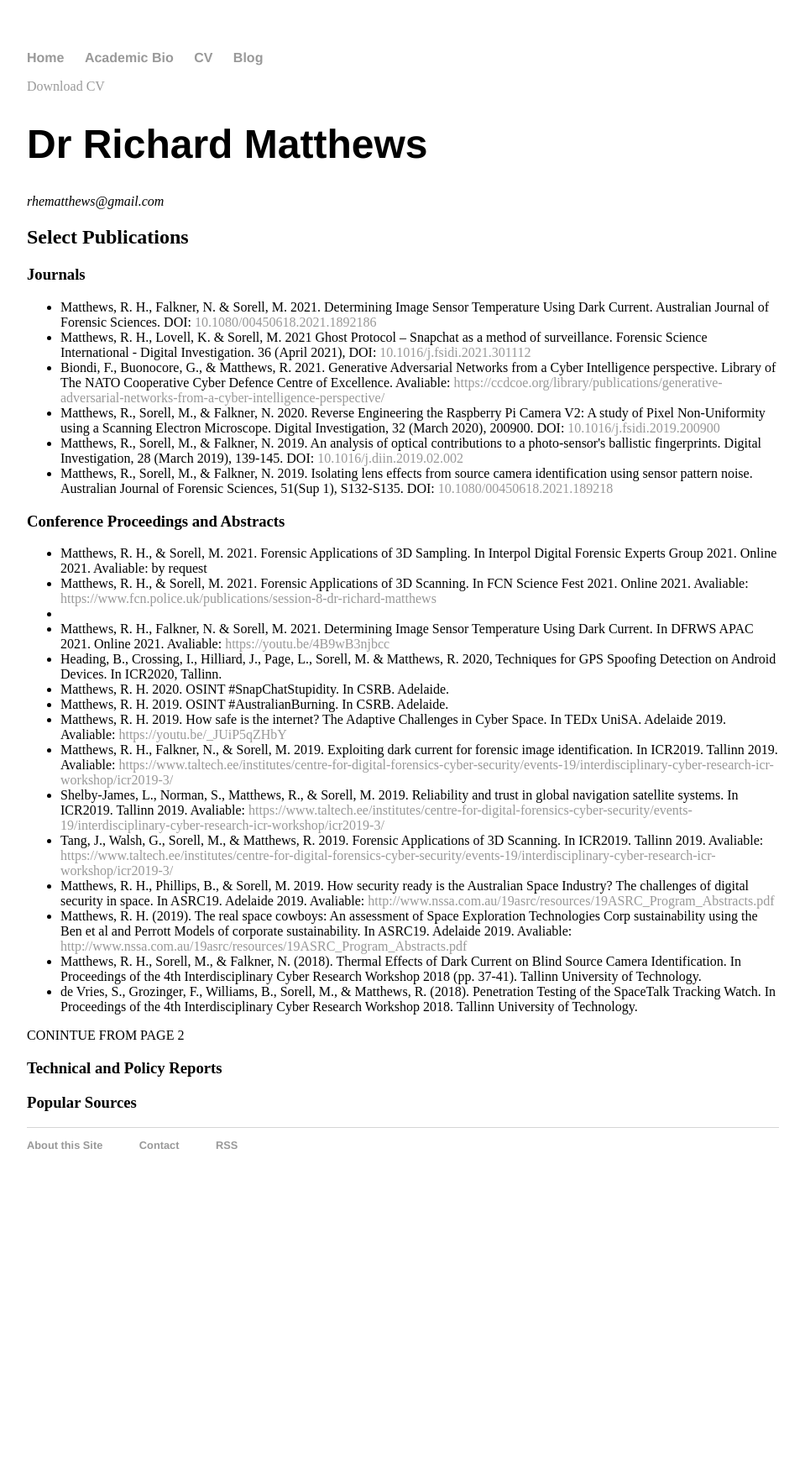
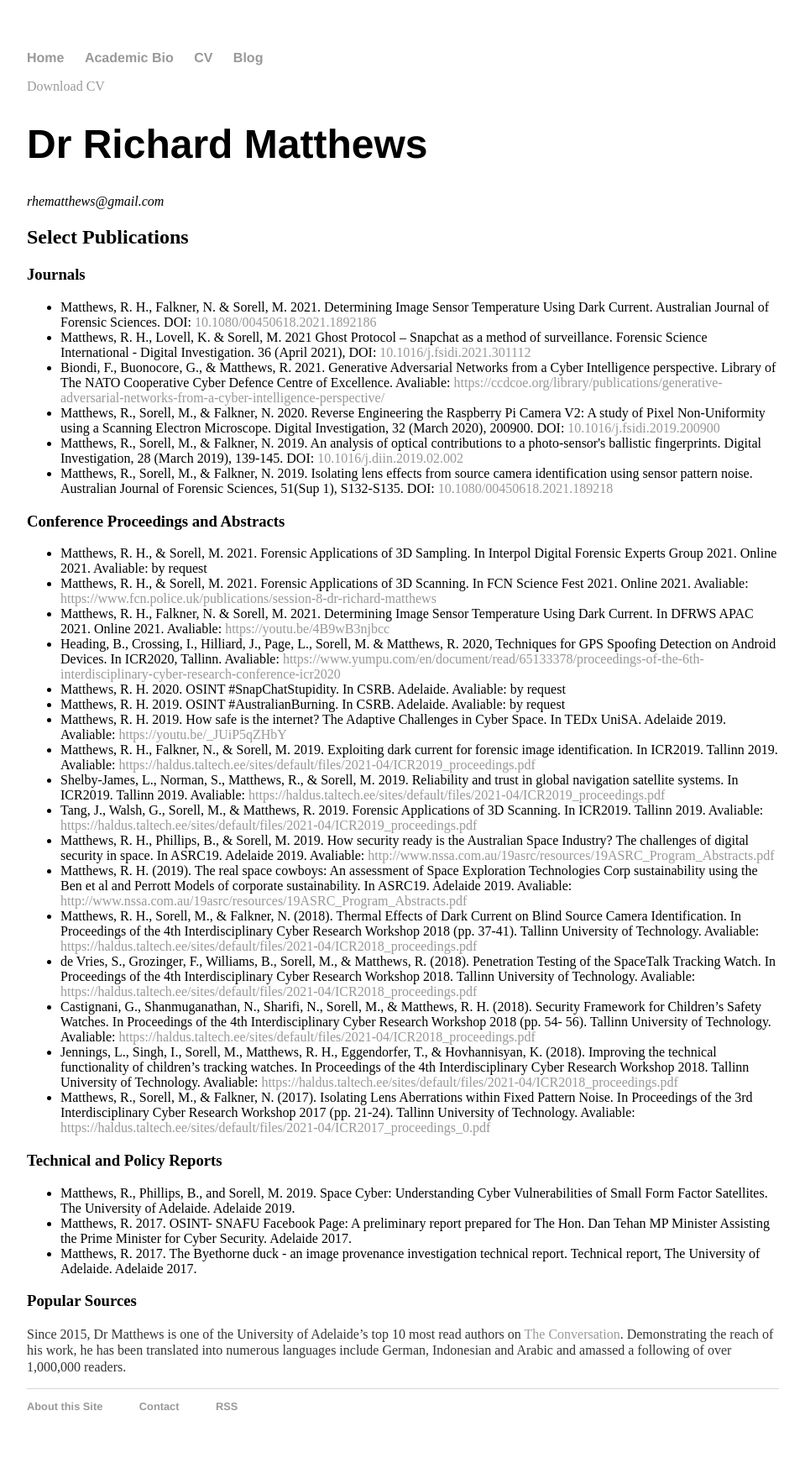
Before and after one commit to rhematt/rhematt.github.io, a Jekyll site: the page built from cv/index.html, in a window 1280 px wide. Shown: the whole page at 84% size, without its empty margins (160-1119 px from the left). Built offline with Jekyll 4.4.1, drawn with Linux system fonts in a browser that asks for light colours; before the commit the page ends 1431 px from its top, so only the background shows below that.

Commit message:
Update index.html
Updated for INTERPOL and FCN conferences

```diff
--- a/cv/index.html
+++ b/cv/index.html
@@ -25,25 +25,35 @@
 
 	<ul>
 		<li>Matthews, R. H., & Sorell, M. 2021. Forensic Applications of 3D Sampling. In Interpol Digital Forensic Experts Group 2021. Online 2021. Avaliable: by request</li>
-		<li>Matthews, R. H., & Sorell, M. 2021. Forensic Applications of 3D Scanning. In FCN Science Fest 2021. Online 2021. Avaliable: <a href="https://www.fcn.police.uk/publications/session-8-dr-richard-matthews">https://www.fcn.police.uk/publications/session-8-dr-richard-matthews</a><li>
+		<li>Matthews, R. H., & Sorell, M. 2021. Forensic Applications of 3D Scanning. In FCN Science Fest 2021. Online 2021. Avaliable: <a href="https://www.fcn.police.uk/publications/session-8-dr-richard-matthews">https://www.fcn.police.uk/publications/session-8-dr-richard-matthews</a></li>
 		<li>Matthews, R. H., Falkner, N. & Sorell, M. 2021. Determining Image Sensor Temperature Using Dark Current. In DFRWS APAC 2021. Online 2021. Avaliable: <a href="https://youtu.be/4B9wB3njbcc">https://youtu.be/4B9wB3njbcc</a></li>
-		<li>Heading, B., Crossing, I., Hilliard, J., Page, L., Sorell, M. & Matthews, R. 2020, Techniques for GPS Spoofing Detection on Android Devices. In ICR2020, Tallinn.</li>
-		<li>Matthews, R. H. 2020. OSINT #SnapChatStupidity. In CSRB. Adelaide.</li>
-		<li>Matthews, R. H. 2019. OSINT #AustralianBurning. In CSRB. Adelaide.</li>
+		<li>Heading, B., Crossing, I., Hilliard, J., Page, L., Sorell, M. & Matthews, R. 2020, Techniques for GPS Spoofing Detection on Android Devices. In ICR2020, Tallinn. Avaliable: <a href="https://www.yumpu.com/en/document/read/65133378/proceedings-of-the-6th-interdisciplinary-cyber-research-conference-icr2020">https://www.yumpu.com/en/document/read/65133378/proceedings-of-the-6th-interdisciplinary-cyber-research-conference-icr2020</a></li>
+		<li>Matthews, R. H. 2020. OSINT #SnapChatStupidity. In CSRB. Adelaide. Avaliable: by request</li>
+		<li>Matthews, R. H. 2019. OSINT #AustralianBurning. In CSRB. Adelaide. Avaliable: by request</li>
 		<li>Matthews, R. H. 2019. How safe is the internet? The Adaptive Challenges in Cyber Space. In TEDx UniSA. Adelaide 2019. Avaliable: <a href="https://youtu.be/_JUiP5qZHbY">https://youtu.be/_JUiP5qZHbY</a></li>
-		<li>Matthews, R. H., Falkner, N., & Sorell, M. 2019. Exploiting dark current for forensic image identification. In ICR2019. Tallinn 2019.  Avaliable: <a href="https://www.taltech.ee/institutes/centre-for-digital-forensics-cyber-security/events-19/interdisciplinary-cyber-research-icr-workshop/icr2019-3/">https://www.taltech.ee/institutes/centre-for-digital-forensics-cyber-security/events-19/interdisciplinary-cyber-research-icr-workshop/icr2019-3/</a></li>
-		<li>Shelby-James, L., Norman, S., Matthews, R., & Sorell, M. 2019. Reliability and trust in global navigation satellite systems. In ICR2019. Tallinn 2019. Avaliable: <a href="https://www.taltech.ee/institutes/centre-for-digital-forensics-cyber-security/events-19/interdisciplinary-cyber-research-icr-workshop/icr2019-3/">https://www.taltech.ee/institutes/centre-for-digital-forensics-cyber-security/events-19/interdisciplinary-cyber-research-icr-workshop/icr2019-3/</a></li>
-		<li>Tang, J., Walsh, G., Sorell, M., & Matthews, R. 2019. Forensic Applications of 3D Scanning. In ICR2019. Tallinn 2019. Avaliable: <a href="https://www.taltech.ee/institutes/centre-for-digital-forensics-cyber-security/events-19/interdisciplinary-cyber-research-icr-workshop/icr2019-3/">https://www.taltech.ee/institutes/centre-for-digital-forensics-cyber-security/events-19/interdisciplinary-cyber-research-icr-workshop/icr2019-3/</a></li>
+		<li>Matthews, R. H., Falkner, N., & Sorell, M. 2019. Exploiting dark current for forensic image identification. In ICR2019. Tallinn 2019.  Avaliable: <a href="https://haldus.taltech.ee/sites/default/files/2021-04/ICR2019_proceedings.pdf">https://haldus.taltech.ee/sites/default/files/2021-04/ICR2019_proceedings.pdf</a></li>
+		<li>Shelby-James, L., Norman, S., Matthews, R., & Sorell, M. 2019. Reliability and trust in global navigation satellite systems. In ICR2019. Tallinn 2019. Avaliable: <a href="https://haldus.taltech.ee/sites/default/files/2021-04/ICR2019_proceedings.pdf">https://haldus.taltech.ee/sites/default/files/2021-04/ICR2019_proceedings.pdf</a></li>
+		<li>Tang, J., Walsh, G., Sorell, M., & Matthews, R. 2019. Forensic Applications of 3D Scanning. In ICR2019. Tallinn 2019. Avaliable: <a href="https://haldus.taltech.ee/sites/default/files/2021-04/ICR2019_proceedings.pdf">https://haldus.taltech.ee/sites/default/files/2021-04/ICR2019_proceedings.pdf</a></li>
 		<li>Matthews, R. H., Phillips, B., & Sorell, M. 2019. How security ready is the Australian Space Industry? The challenges of digital security in space. In ASRC19. Adelaide 2019. Avaliable: <a href="http://www.nssa.com.au/19asrc/resources/19ASRC_Program_Abstracts.pdf">http://www.nssa.com.au/19asrc/resources/19ASRC_Program_Abstracts.pdf</a></li>
 		<li>Matthews, R. H. (2019). The real space cowboys: An assessment of Space Exploration Technologies Corp  sustainability using the Ben et al and Perrott Models of corporate sustainability. In ASRC19. Adelaide 2019. Avaliable: <a href="http://www.nssa.com.au/19asrc/resources/19ASRC_Program_Abstracts.pdf">http://www.nssa.com.au/19asrc/resources/19ASRC_Program_Abstracts.pdf</a></li>
-		<li>Matthews, R. H., Sorell, M., & Falkner, N. (2018). Thermal Effects of Dark Current on Blind Source Camera  Identification. In Proceedings of the 4th Interdisciplinary Cyber Research Workshop 2018 (pp. 37-41). Tallinn  University of Technology.</li>
-		<li>de Vries, S., Grozinger, F., Williams, B., Sorell, M., & Matthews, R. (2018). Penetration Testing of the SpaceTalk  Tracking Watch. In Proceedings of the 4th Interdisciplinary Cyber Research Workshop 2018. Tallinn University of  Technology.</li>
+		<li>Matthews, R. H., Sorell, M., & Falkner, N. (2018). Thermal Effects of Dark Current on Blind Source Camera  Identification. In Proceedings of the 4th Interdisciplinary Cyber Research Workshop 2018 (pp. 37-41). Tallinn  University of Technology. Avaliable: <a href="https://haldus.taltech.ee/sites/default/files/2021-04/ICR2018_proceedings.pdf">https://haldus.taltech.ee/sites/default/files/2021-04/ICR2018_proceedings.pdf</a></li>
+		<li>de Vries, S., Grozinger, F., Williams, B., Sorell, M., & Matthews, R. (2018). Penetration Testing of the SpaceTalk  Tracking Watch. In Proceedings of the 4th Interdisciplinary Cyber Research Workshop 2018. Tallinn University of  Technology. Avaliable: <a href="https://haldus.taltech.ee/sites/default/files/2021-04/ICR2018_proceedings.pdf">https://haldus.taltech.ee/sites/default/files/2021-04/ICR2018_proceedings.pdf</a></li>
+		<li>Castignani, G., Shanmuganathan, N., Sharifi, N., Sorell, M., & Matthews, R. H. (2018). Security Framework for  Children’s Safety Watches. In Proceedings of the 4th Interdisciplinary Cyber Research Workshop 2018 (pp. 54- 56). Tallinn University of Technology. Avaliable: <a href="https://haldus.taltech.ee/sites/default/files/2021-04/ICR2018_proceedings.pdf">https://haldus.taltech.ee/sites/default/files/2021-04/ICR2018_proceedings.pdf</a></li>
+		<li>Jennings, L., Singh, I., Sorell, M., Matthews, R. H., Eggendorfer, T., & Hovhannisyan, K. (2018). Improving the  technical functionality of children’s tracking watches. In Proceedings of the 4th Interdisciplinary Cyber Research  Workshop 2018. Tallinn University of Technology. Avaliable: <a href="https://haldus.taltech.ee/sites/default/files/2021-04/ICR2018_proceedings.pdf">https://haldus.taltech.ee/sites/default/files/2021-04/ICR2018_proceedings.pdf</a></li>
+		<li>Matthews, R., Sorell, M., & Falkner, N. (2017). Isolating Lens Aberrations within Fixed Pattern Noise. In  Proceedings of the 3rd Interdisciplinary Cyber Research Workshop 2017 (pp. 21-24). Tallinn  University of Technology. Avaliable: <a href="https://haldus.taltech.ee/sites/default/files/2021-04/ICR2017_proceedings_0.pdf">https://haldus.taltech.ee/sites/default/files/2021-04/ICR2017_proceedings_0.pdf</a></li>
 	</ul>
-	CONINTUE FROM PAGE 2
 
 	<h3>Technical and Policy Reports</h3>
 
+	<ul>
+		<li>Matthews, R., Phillips, B., and Sorell, M. 2019. Space Cyber: Understanding Cyber Vulnerabilities of Small Form Factor Satellites. The University of Adelaide. Adelaide 2019. </li>
+		<li>Matthews, R. 2017. OSINT- SNAFU Facebook Page: A preliminary report prepared for The Hon. Dan Tehan MP  Minister Assisting the Prime Minister for Cyber Security. Adelaide 2017. </li>
+		<li>Matthews, R. 2017. The Byethorne duck - an image provenance investigation technical report. Technical report, The University of Adelaide. Adelaide 2017.</li>
+	</ul>
+
 	<h3>Popular Sources</h3>
+
+	<p>Since 2015, Dr Matthews is one of the University of Adelaide’s top 10 most read authors on <a href="https://theconversation.com/profiles/richard-matthews-158213/articles">The Conversation</a>.  Demonstrating the reach of his work, he has been translated into numerous languages include German, Indonesian and Arabic and  amassed a following of over 1,000,000 readers.</p>
 
 
 </div>
```
